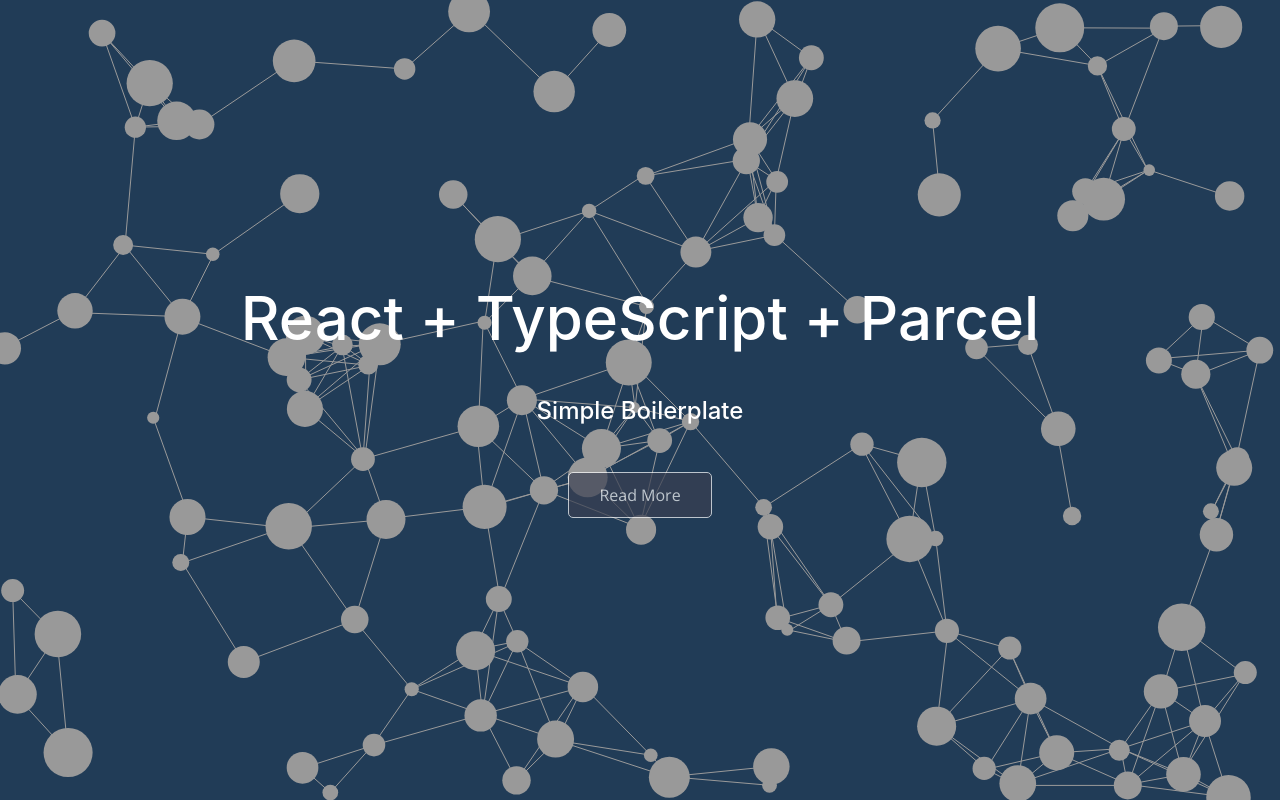
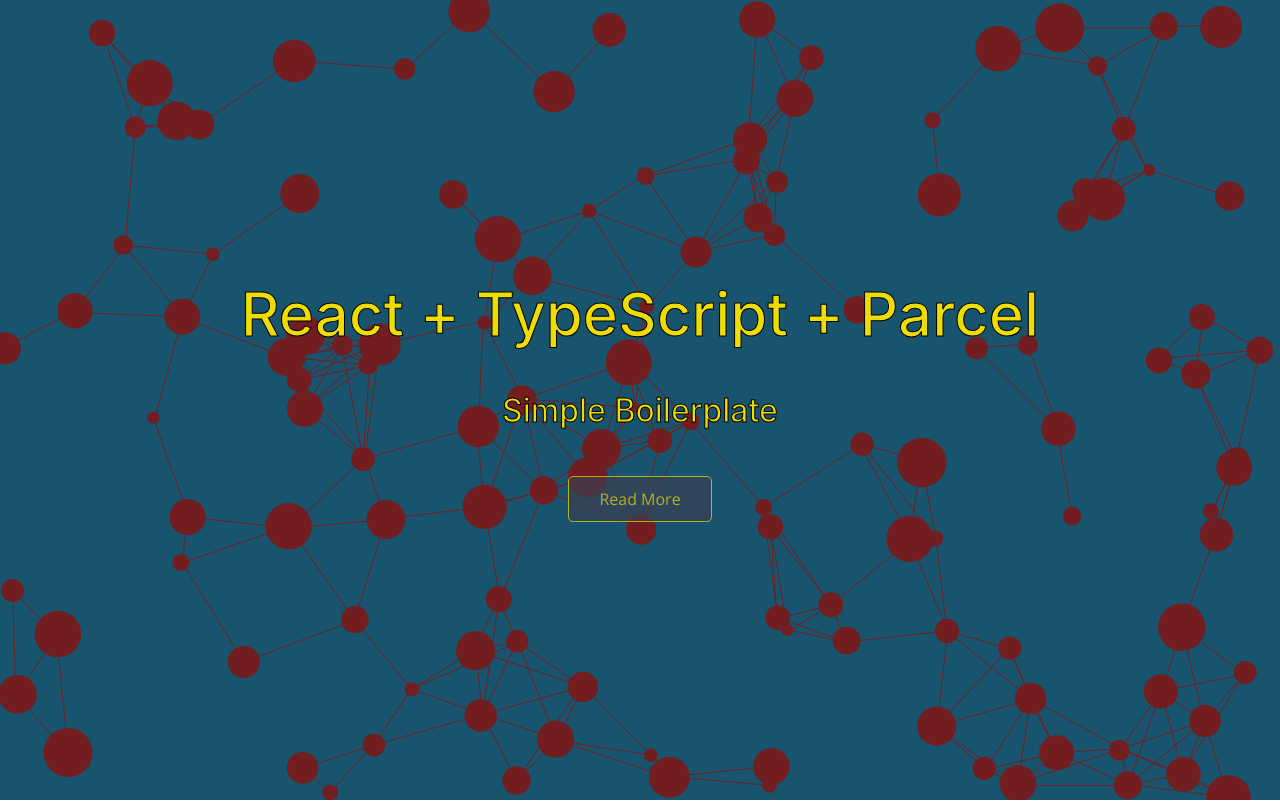
Before and after one commit to witoldmetel/Vite-Pack-Boilerplate, a React (Vite) app: page / in a window 1280 px wide. Shown: the top 802 px of the page. Built offline with nearby package versions, Linux system fonts and the light colour scheme.

Commit message:
Update styles

```diff
--- a/src/assets/particle.ts
+++ b/src/assets/particle.ts
@@ -19,7 +19,7 @@
 
     display() {
       particle.noStroke();
-      particle.fill('rgba(255, 255, 255, 0.5');
+      particle.fill('#E53A40');
       particle.circle(this.position.x, this.position.y, this.size);
     }
 
@@ -38,7 +38,7 @@
         const distance = particle.dist(this.position.x, this.position.y, item.position.x, item.position.y);
 
         if (distance < 120) {
-          particle.stroke('rgba(255, 255, 255, 0.1');
+          particle.stroke('#E53A40');
           particle.line(this.position.x, this.position.y, item.position.x, item.position.y);
         }
       });
@@ -58,7 +58,7 @@
   };
 
   particle.draw = () => {
-    particle.background(55, 100, 145);
+    particle.background('#30A9DE');
 
     particles.forEach((particle, index) => {
       particle.move();
--- a/src/components/ShowCase/ShowCase.scss
+++ b/src/components/ShowCase/ShowCase.scss
@@ -5,7 +5,6 @@
   justify-content: center;
   text-align: center;
   color: #fff;
-  background-color: rgb(55, 100, 145);
   padding: 0 20px;
 
   .particles-container {
@@ -23,7 +22,7 @@
       width: 100%;
       top: 0;
       left: 0;
-      background: rgba(0, 0, 0, 0.4);
+      background: rgba(0, 0, 0, 0.5);
       position: absolute;
     }
   }
@@ -32,23 +31,24 @@
     z-index: 2;
 
     h1,
-    h3 {
-      color: white;
+    h2 {
+      color: #efdc05;
       font-weight: 500;
+      -webkit-text-stroke: 1px black;
     }
 
     .btn {
       display: inline-block;
       padding: 10px 30px;
       background: var(--primary-color);
-      color: #fff;
+      color: #efdc05;
       border-radius: 5px;
-      border: solid #fff 1px;
+      border: solid #efdc05 1px;
       margin-top: 25px;
       opacity: 0.7;
 
       &:hover {
-        transform: scale(0.98);
+        transform: scale(0.9);
       }
     }
   }
--- a/src/components/ShowCase/ShowCase.tsx
+++ b/src/components/ShowCase/ShowCase.tsx
@@ -13,7 +13,7 @@
         </div>
         <div className="content">
           <h1>React + TypeScript + Parcel</h1>
-          <h3>Simple Boilerplate</h3>
+          <h2>Simple Boilerplate</h2>
           <a href="#about" className="btn">
             Read More
           </a>
```
